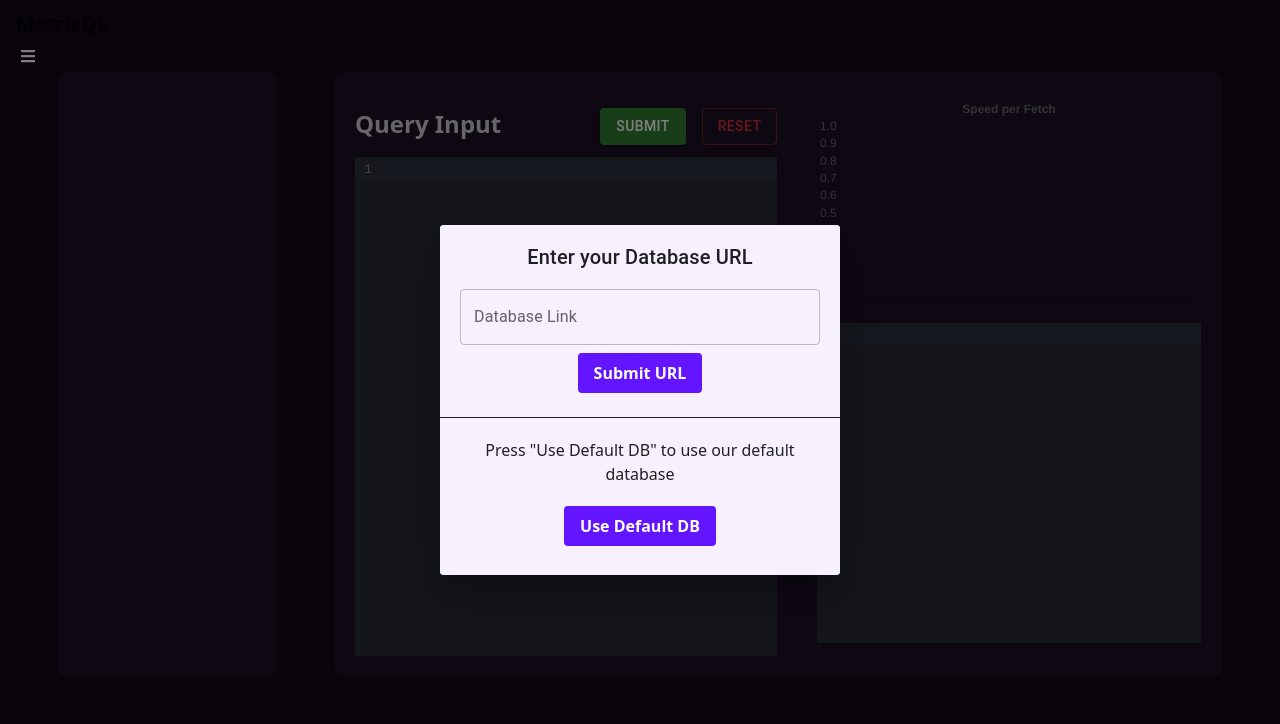
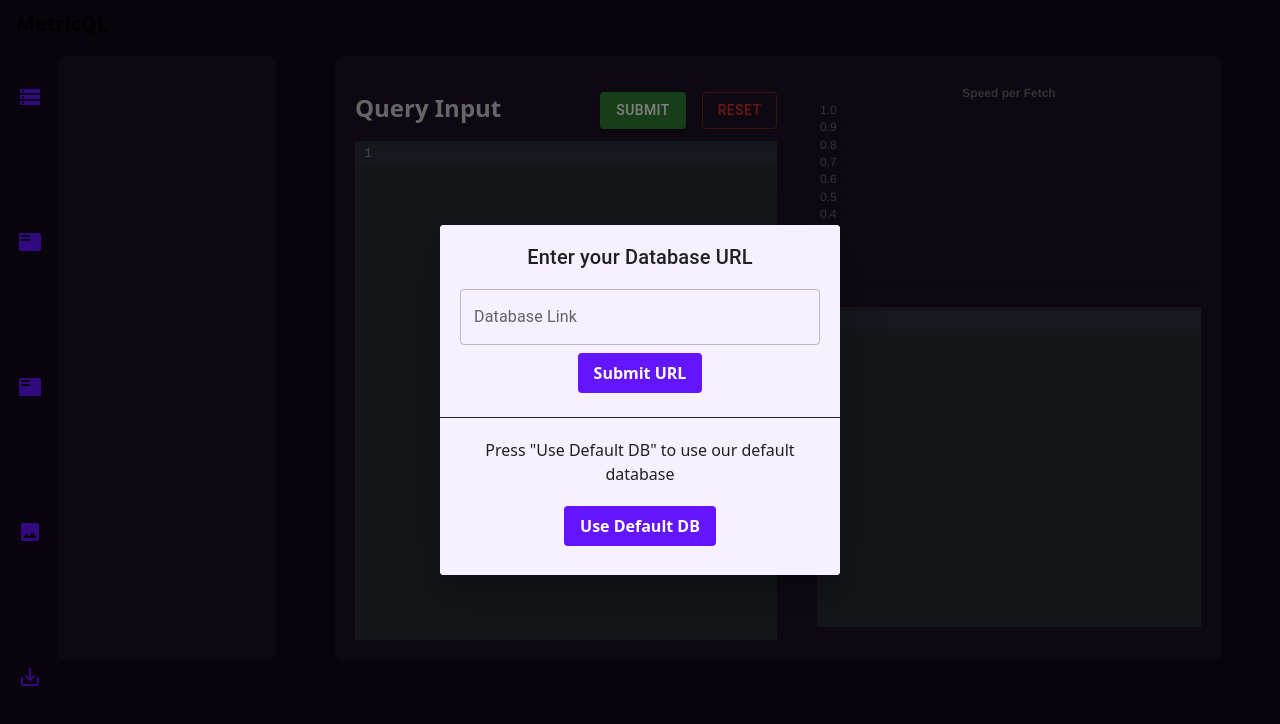
Before and after one commit to oslabs-beta/MetriQL, a Next.js app: page / in a window 1280 px wide. Shown: the top 724 px of the page. Built offline with nearby package versions, Linux system fonts and the light colour scheme.

Commit message:
sidebar fixed

```diff
--- a/client/components/SideBar.js
+++ b/client/components/SideBar.js
@@ -1,6 +1,6 @@
 import { useState, useContext } from "react";
-import * as FaIcons from "react-icons/fa";
-import * as AiIcons from "react-icons/ai";
+// import * as FaIcons from "react-icons/fa";
+// import * as AiIcons from "react-icons/ai";
 import Dialog from "@mui/material/Dialog";
 import { styled } from "@mui/material/styles";
 
@@ -9,29 +9,27 @@ import Schema from "./Schema";
 import classes from "../../styles/SideBar.module.css";
 import { SidebarContext } from "../context/global-context";
 import { initialDisplayState } from "../context/global-reducer";
+import StorageIcon from '@mui/icons-material/Storage';
+import FeaturedPlayListIcon from '@mui/icons-material/FeaturedPlayList';
+import InsertPhotoIcon from '@mui/icons-material/InsertPhoto';
+import SaveAltOutlinedIcon from '@mui/icons-material/SaveAltOutlined';
 
 function SideBar({ openDB }) {
     const { displayState, displayDispatch, urlState } = useContext(SidebarContext);
 
-  const openSidebar = () => {
-    displayDispatch({
-      type: "UPDATE_SIDEBAR_DISPLAY",
-      payload: true,
-    });
-  };
-
-  const closeSidebar = () => {
-    displayDispatch({
-      type: "UPDATE_SIDEBAR_DISPLAY",
-      payload: false,
-    });
-  };
+    // const closeSidebar = () => {
+    //     displayDispatch({
+    //       type: "UPDATE_SIDEBAR_DISPLAY",
+    //       payload: false,
+    //     });
+    //   };
 
     const openDBHandler = () => {
         return openDB();
     };
 
     const handleSchemaOpen = (value) => {
+        console.log('openplease')
         displayDispatch({
             type: "UPDATE_SCHEMA_DISPLAY",
             payload: value,
@@ -39,6 +37,7 @@ function SideBar({ openDB }) {
     };
 
     const handleSchemaClose = () => {
+        console.log('please close')
         displayDispatch({
             type: "UPDATE_SCHEMA_DISPLAY",
             payload: false,
@@ -50,7 +49,6 @@ function SideBar({ openDB }) {
             type: "UPDATE_D3_DISPLAY",
             payload: true,
         });
-    console.log("handle open")
     };
 
     const handleSchemaVisClose = () => {
@@ -62,18 +60,28 @@ function SideBar({ openDB }) {
 
     return (
             <div>
-      <nav
-        className={displayState.sidebar ? classes.sidebarActive : classes.sidebar}
-      >
-        <ul className={classes.sideMenu} onClick={closeSidebar}>
-          <li className={classes.sidebarToggle}>
-            <AiIcons.AiOutlineClose className={classes.closeSide} />
+                <nav className={classes.sidebar} >
+                    <ul className={classes.mainMenu}>
+
+                        <li className={classes.menuItemOne}>
+                            <a onClick={openDBHandler} className={classes.menuA}>
+                            <StorageIcon style={{fill: '#6415FF'}}/>
+                                <div className={classes.menuTxtHld}>
+                                    <i className={classes.menuIcon}></i>
+                                    <span className={classes.menuTxt}>Change Database</span>
+                                </div>
+                            </a>
                         </li>
-          <li className={classes.navText}>
-            <a onClick={openDBHandler}>DB Entry</a>
-          </li>
-          <li className={classes.navText}>
-            <a onClick={() => handleSchemaOpen("types")}>View Types</a>
+
+                        <li className={classes.menuItem}>
+                            <a onClick={() => handleSchemaOpen("types")} className={classes.menuA}>
+                                <FeaturedPlayListIcon style={{fill: '#6415FF'}}/>
+                                <div className={classes.menuTxtHld}>
+                                    <i className={classes.menuIcon} class="fa=solid fa-igloo"></i>
+                                    <span className={classes.menuTxt}>View Types</span>
+                                </div>
+
+                            </a>
                             <Dialog
                                     onClose={handleSchemaClose}
                                     open={displayState.schema === "types"}
@@ -81,8 +89,16 @@ function SideBar({ openDB }) {
                                     <Schema schema={urlState} view={"types"} />
                                 </Dialog>
                         </li>
-          <li className={classes.navText}>
-            <a onClick={() => handleSchemaOpen("resolvers")}>View Resolvers</a>
+
+                        <li className={classes.menuItem}>
+                            <a onClick={() => handleSchemaOpen("resolvers")} className={classes.menuA}>
+                                <FeaturedPlayListIcon style={{fill: '#6415FF'}}/>
+                                <div className={classes.menuTxtHld}>
+                                    <i className={classes.menuIcon}></i>
+                                    <span className={classes.menuTxt}>View Resolvers</span>
+                                </div>
+
+                            </a>
                             <Dialog
                                     onClose={handleSchemaClose}
                                     open={displayState.schema === "resolvers"}
@@ -90,21 +106,40 @@ function SideBar({ openDB }) {
                                     <Schema schema={urlState} view={"resolvers"} />
                                 </Dialog>
                         </li>
-          <li className={classes.navText}>
-            <a onClick={() => handleSchemaVisOpen("visuals")}>Schema Visualizer</a>
+
+                        <li className={classes.menuItem}>
+                            <a onClick={() => handleSchemaVisOpen("visuals")} className={classes.menuA}>
+                               <InsertPhotoIcon style={{fill: '#6415FF'}}/>
+                                <div className={classes.menuTxtHld}>
+                                    <i className={classes.menuIcon}></i>
+                                    <span className={classes.menuTxt}>Visualizer</span>
+                                </div>
+
+                            </a>
                             <Dialog
                                     onClose={handleSchemaVisClose}
                                     open={displayState.visuals}
                                     fullWidth={true}
                                     maxWidth={'xl'}
                                 >
-              <SchemaVisual visuals={urlState}/>
+                                    <SchemaVisual visuals={urlState} />
                                 </Dialog>
                         </li>
+
+                        <li className={classes.menuItem}>
+                            <a href="https://github.com/oslabs-beta/MetriQL" className={classes.menuA} target='_blank'>
+                               <SaveAltOutlinedIcon style={{fill: '#6415FF'}}/>
+                                <div className={classes.menuTxtHld}>
+                                    <i className={classes.menuIcon}></i>
+                                    <span className={classes.menuTxt}>Download</span>
+                                </div>
+                            </a>
+                        </li>
+
                     </ul>
                 </nav>
-      <FaIcons.FaBars className={classes.sidebarBar} onClick={openSidebar} />
             </div>
+
     );
 }
 
--- a/styles/SideBar.module.css
+++ b/styles/SideBar.module.css
@@ -1,73 +1,113 @@
+
+@import url('https://fonts.googleapis.com/css?family=Manjari:100,400,700&display=swap');
+
+
 .sidebar {
     background-color: rgba(231, 234, 246, 0.01);
-  width: 250px;
+    width: 60px;
     height: 100vh;
     display: flex;
     justify-content: center;
     position: fixed;
-  transition: 850ms;
     z-index: 999;
-  left: -100%;
-}
-  .sidebarActive{
-  background-color: #1D1127;
-  width: 250px;
-  height: 100vh;
-  display: flex;
-  justify-content: center;
-  position: fixed;
-  transition: 550ms;
-  z-index: 999;
-  padding: 20px;
-  border: 2px solid #130918
+    left: 0;
+    top: 0;
+    bottom: 0;
+    border-radius: 5px;
   }
 
-.sidebarBar {
+.mainMenu {
+    margin-block-start: 0;
+    margin-block-end: 0;
+    margin-inline-start: 0px;
+    margin-inline-end: 0px;
+    padding-inline-start: 0;
     display: flex;
-  height: 100%;
-  color: white;
-  margin-left: 20px;
-}
-.sidebarBar:hover{
-  cursor: pointer;
+    flex-direction: column;
+    align-items: center;
 }
 
-.closeSide{
-  color: rgb(207, 204, 204);
-  float: right;
+.menuItem {
+    list-style: none;
+    position: relative;
+    width: 85px;
+    height: 65px;
+    margin-bottom: 80px;
 }
 
-.closeSide:hover {
-  cursor:pointer;
+.menuItemOne {
+    list-style: none;
+    position: relative;
+    width: 85px;
+    height: 65px;
+    margin-top: 50px;
+    margin-bottom: 80px;
 }
 
-.navText {
+
+.menuTxt {
+    opacity: 0;
+    width: 0px;
+    min-width: 0px;
+    overflow: hidden;
+    transition: 300ms linear;
+    transition-delay: 250ms;
     display: flex;
-  /* justify-content: start; */
     align-items: center;
-  padding: 8px 0px 8px 16px;
-  list-style: none;
-  height: 60px;
+    position: relative;
+    top: 2px;
+    white-space: nowrap;
+    overflow: hidden;
 }
 
-.navText a {
-  text-decoration: none;
-  color: rgb(207, 204, 204);
-  font-size: 18px;
-  width: 95%;
-  height: 100%;
+.menuA {
+    padding: 35px 33.5px;
     display: flex;
     align-items: center;
-  padding: 0 16px;
-  border-radius: 4px
+    justify-content: center;
+    text-decoration: none;
 }
 
-.navText a:hover{
-  cursor: pointer;
-  background-color: #a2a8d3;
+.menuIcon {
+    display: block;
+    font-size: 1.5rem;
+    color: #bdbdbd;
+    position: relative;
+    z-index: 100;
+    transition: 400ms;
 }
 
-.sideMenu{
-  width:100%;
-  padding-left:10px;
+.menuItem:hover .menuTxt {
+    opacity: 1;
+    width: 100%;
+    min-width: 40px;
+    padding: 0px 20px;
+    transition-delay: 0s;
+    color: #979595;
 }
+
+.menuTxtHld {
+    position: absolute;
+    z-index: 99;
+    background: rgba(255, 255, 255, 0);
+    border: 1px solid rgba(0, 0, 0, 0);
+    border-radius: 38px;
+    font-size: .94rem;
+    box-shadow: 0px 0px 8px rgba(0, 0, 0, 0);
+    padding: 9.5px 8px;
+    transition: 250ms linear;
+    display: flex;
+    align-items: center;
+    left: 20px;
+    transition-delay: 300ms;
+}
+
+.menuItem:hover .menuTxtHld {
+    box-shadow: 0px 0px 8px rgba(0, 0, 0, 0.07);
+    background: #1D1127;
+    border: 1px solid rgba(0, 0, 0, 0.05);
+    transition-delay: 0ms;
+}
+.active .menuIcon {
+    color: #03A9F4;
+}
```
Lines whose indentation alone changed are shown as unchanged.
